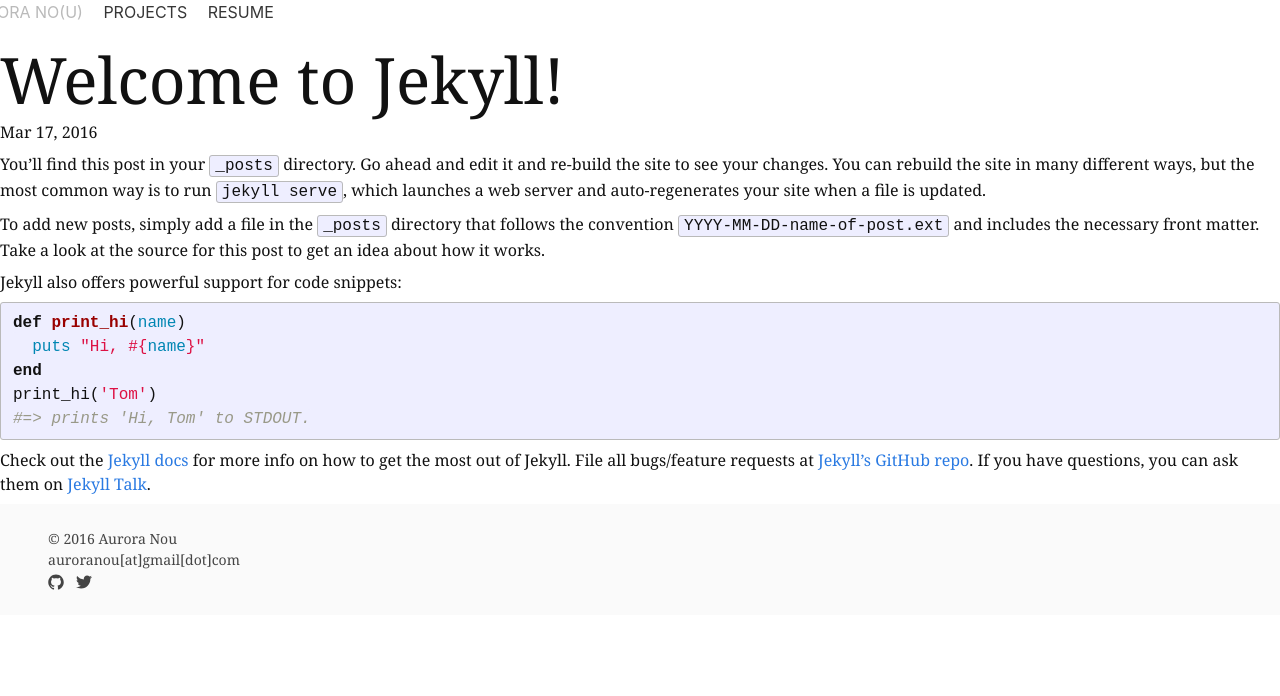
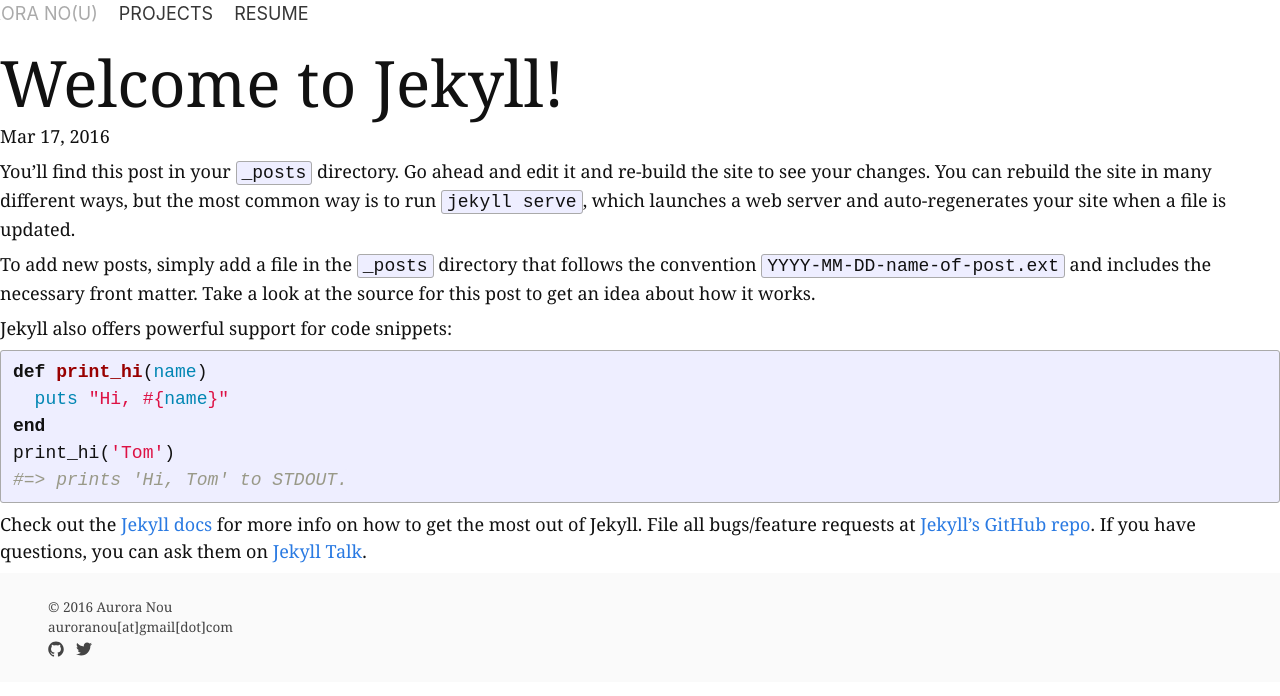
Before and after one commit to auroranou/auroranou.github.io, a Jekyll site: the page built from _posts/2016-03-17-welcome-to-jekyll.markdown, in a window 1280 px wide. Shown: the top 696 px of the page. Built offline with Jekyll 4.4.1, drawn with Linux system fonts in a browser that asks for light colours.

Commit message:
refactor some styles

```diff
--- a/_sass/_base.scss
+++ b/_sass/_base.scss
@@ -77,6 +77,11 @@
   h2 { font-size: 1.75rem; }
   h3 { font-size: 1.25rem; }
   h4 { font-size: 1.125rem}
+}
+
+ul {
+  list-style-type: none;
+  margin-left: 0;
 }
 
 /**
--- a/_sass/_components.scss
+++ b/_sass/_components.scss
@@ -1,37 +1,15 @@
 .Dropcap {
-  font-size: 3rem;
+  font-size: 3.5rem;
   float: left;
-  line-height: 1;
-  padding-right: 0.5rem;
-}
-
-.ResumeItem {
-  &-title {
-    margin-bottom: 0;
-  }
-
-  &-subtitle {
-    color: $gray;
-    font-family: $sans-serif-font;
-    font-size: $small-font-size;
-    text-transform: uppercase;
-  }
-
-  &-subtitle--secondary {
-    color: $gray-light;
-  }
-
-  &-list {
-    list-style-type: circle;
-  }
+  line-height: 0.5;
+  padding: 0.875rem 0.25rem 0 0;
 }
 
 .Note {
   color: $gray-light;
-  display: block;
   font-family: $sans-serif-font;
   font-size: $small-font-size;
-  max-width: 75%;
+  max-width: 80%;
   text-transform: uppercase;
 
   @include media-query($on-phone) {
--- a/_sass/_layout.scss
+++ b/_sass/_layout.scss
@@ -10,14 +10,15 @@
     a {
       color: inherit;
     }
+  }
 
-    &:hover {
+  &-link:hover {
     a {
       color: $accent-color;
     }
+
     svg path {
       fill: $accent-color;
-      }
     }
   }
 }
@@ -28,7 +29,6 @@
   text-transform: uppercase;
 
   &-list {
-    list-style-type: none;
     margin-left: 0;
   }
 
@@ -64,55 +64,47 @@
   min-height: 100vh;
   width: 100%;
 
+  &-content {
+    padding: 4rem 3rem 2rem;
+  }
+
   &-title {
     border-top: 4px solid $text-color;
-  }
-
-  &-subtitle {
-    font-family: $sans-serif-font;
-  }
-
-  &-content {
-    padding: 4rem 3rem;
   }
 }
 
 .Section {
   margin-bottom: 1.5rem;
 
+  &-description {
+    margin: 0.5rem 0 1.5rem 0;
+  }
+
   &-link {
-    color: $gray-dark;
     font-family: $sans-serif-font;
     font-size: $small-font-size;
-    margin-right: 1rem;
+    margin-right: 1em;
     text-transform: uppercase;
-
-    &:active,
-    &:focus,
-    &:hover {
-      color: $accent-color;
-    }
   }
 
   &-link--secondary {
     color: $gray-light;
   }
 
-  &-description {
-    margin: 0.5rem 0 1.5rem 0;
+  &-list {
+    margin-left: 0;
+    padding-top: 0.5em;
+  }
+
+  &-title,
+  &-subtitle {
+    margin-bottom: 0;
   }
 }
 
 @include media-query($on-phone) {
-  .Header {
-    &-nav-list-item {
+  .Header-nav-list-item,
+  .Section-link {
     display: block;
   }
 }
-
-  .Section {
-    &-link {
-      display: block;
-    }
-  }
-}
--- a/_sass/_utility.scss
+++ b/_sass/_utility.scss
@@ -1,7 +1,9 @@
 /* grid */
 
+$numColumns: 12;
+
 @function col-width($num) {
-  @return ($num / 12) * 100%;
+  @return ($num / $numColumns) * 100%;
 }
 
 .row {
@@ -34,7 +36,7 @@
   }
 }
 
-@for $i from 1 to 13 {
+@for $i from 1 to ($numColumns + 1) {
   @media only screen and (max-width: $on-phone) {
     .small-#{$i}{
       width: col-width($i);
--- a/css/main.scss
+++ b/css/main.scss
@@ -8,9 +8,9 @@
 $sans-serif-font:  -apple-system, BlinkMacSystemFont, Athelas, Avenir, 'Helvetica Neue', Helvetica, sans-serif;
 $monospace-font:   Courier, monospace;
 
-$base-font-size:   16px;
+$base-font-size:   18px;
 $base-font-weight: 400;
-$small-font-size:  $base-font-size * 0.875;
+$small-font-size:  $base-font-size * 0.75;
 $base-line-height: 1.5;
 
 $spacing-unit:     2rem;
@@ -21,7 +21,7 @@
 
 $gray:             #444;
 $gray-dark:        #363636;
-$gray-light:       #bababa;
+$gray-light:       #aaa;
 
 // Width of the content area
 $content-width:    800px;
```
Lines whose indentation alone changed are shown as unchanged.
